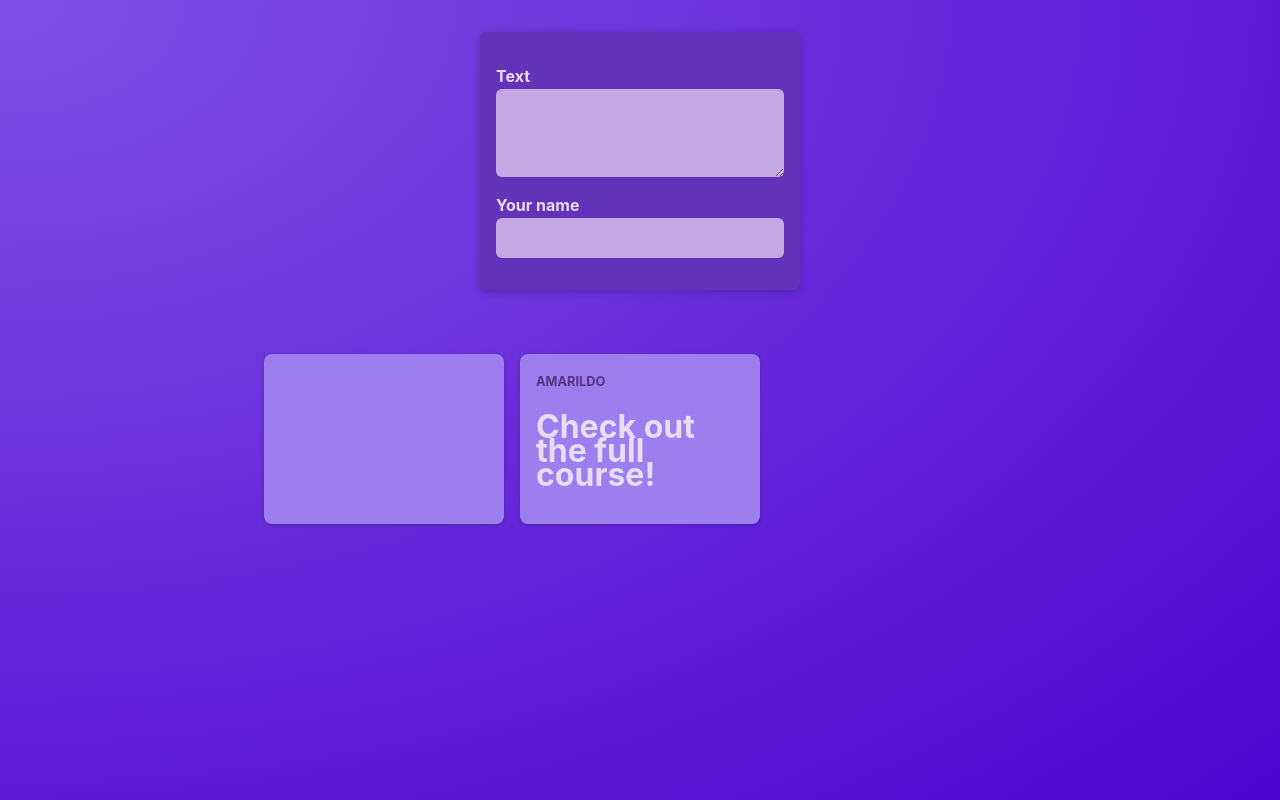
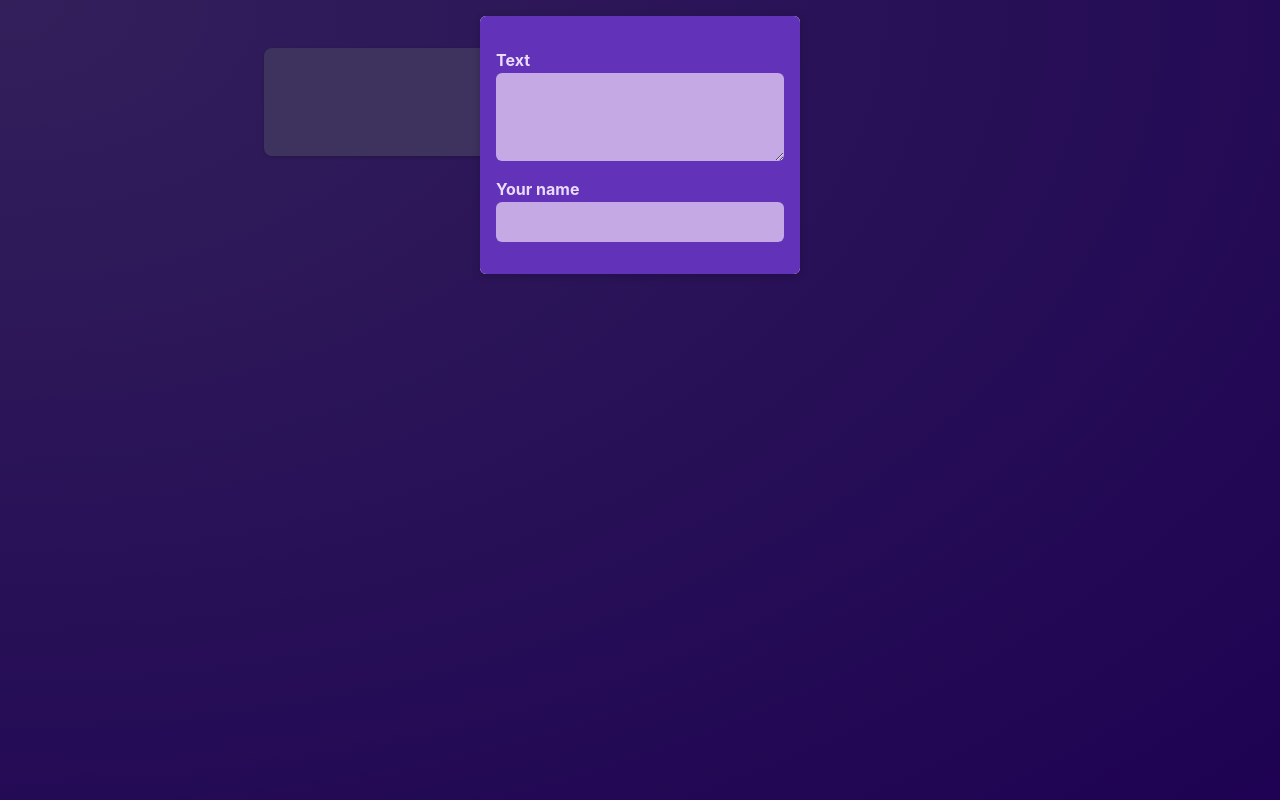
Before and after one commit to Amarildo05/React-refresher-2, a React (Vite) app: page / in a window 1280 px wide. Built offline with nearby package versions, Linux system fonts and the light colour scheme.

Commit message:
passing some props/another State ... needs adj

```diff
--- /dev/null
+++ b/src/components/Modal.jsx
@@ -0,0 +1,12 @@
+import classes from "./Modal.module.css";
+
+export default function Modal(props) {
+  return (
+    <>
+      <div className={classes.backdrop} onClick={props.onClose} />
+      <dialog open className={classes.modal}>
+        {props.children}
+      </dialog>
+    </>
+  );
+}
--- /dev/null
+++ b/src/components/Modal.module.css
@@ -0,0 +1,18 @@
+.backdrop {
+    position: fixed;
+    top: 0;
+    left: 0;
+    width: 100%;
+    height: 100vh;
+    background-color: rgba(0, 0, 0, 0.6);
+    z-index: 1;
+  }
+
+  .modal {
+    border: none;
+    border-radius: 6px;
+    box-shadow: 0 2px 8px rgba(0, 0, 0, 0.2);
+    padding: 0;
+    overflow: hidden;
+    z-index: 1;
+  }
--- a/src/components/NewPost.module.css
+++ b/src/components/NewPost.module.css
@@ -2,9 +2,6 @@
   background-color: #6233b9;
   padding: 1rem;
   width: 20rem;
-  margin: 2rem auto;
-  border-radius: 6px;
-  box-shadow: 0 2px 8px rgba(0, 0, 0, 0.2);
 }
 
 .form label {
--- a/src/components/Post.module.css
+++ b/src/components/Post.module.css
@@ -15,7 +15,7 @@
     text-transform: uppercase;
   }
 
-  .text {
+  .body {
     white-space: pre-wrap;
     font-size: 1.25rem;
     margin: 0.25rem 0 0 0;
--- a/src/components/PostsList.jsx
+++ b/src/components/PostsList.jsx
@@ -2,10 +2,17 @@
 import NewPost from "./NewPost";
 import Post from "./Post";
 import classes from "./PostsList.module.css";
+import Modal from "./Modal";
 
 export default function PostsList() {
+  const [modalVisible, setModalVisible] = useState(true);
+
   const [enteredBody, setEnteredBody] = useState("");
   const [enteredAuthor, setEnteredAuthor] = useState("");
+
+  function hideModalHandler() {
+    setModalVisible(false);
+  }
 
   function bodyChangeHandler(event) {
     setEnteredBody(event.target.value);
@@ -17,10 +24,14 @@
 
   return (
     <>
-      <NewPost
-        onBodyChange={bodyChangeHandler}
-        onAuthorChange={authorChangeHandler}
-      />
+      {modalVisible ? (
+        <Modal onClose={hideModalHandler}>
+          <NewPost
+            onBodyChange={bodyChangeHandler}
+            onAuthorChange={authorChangeHandler}
+          />
+        </Modal>
+      ) : null}
       <ul className={classes.posts}>
         <Post author={enteredAuthor} body={enteredBody} />
         <Post author="Amarildo" body="Check out the full course!" />
```
